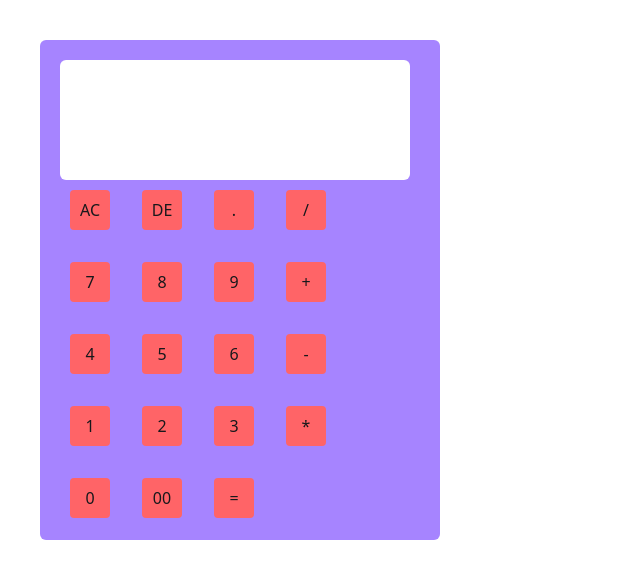
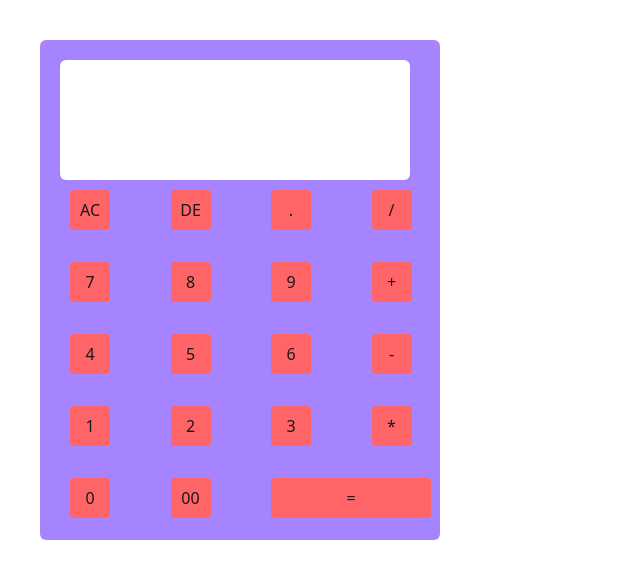
Before and after one commit to safikolislam/BASIC-CalCULATOR, a plain HTML site: page index.html in a window 1280 px wide. Shown: the whole page, without its empty margins (0-640 px from the left). Drawn offline with nearby package versions, Linux system fonts and the light colour scheme.

Commit message:
button size change

```diff
--- a/index.html
+++ b/index.html
@@ -33,7 +33,7 @@
         <input class="bg-red-400 w-10 h-10 rounded" type="button" value="*"  onclick="display.value +='*'  ">
         <input class="bg-red-400 w-10 h-10 rounded" type="button" value="0"  onclick="display.value +='0'  ">
         <input class="bg-red-400 w-10 h-10 rounded" type="button" value="00"  onclick="display.value +='00'  " >
-        <input class="bg-red-400 w-10 h-10 rounded" type="button" value="="  onclick="display.value=eval(display.value)  " >
+        <input class="bg-red-400 w-40 h-10 rounded" type="button" value="="  onclick="display.value=eval(display.value)  " >
 
 
 
```
